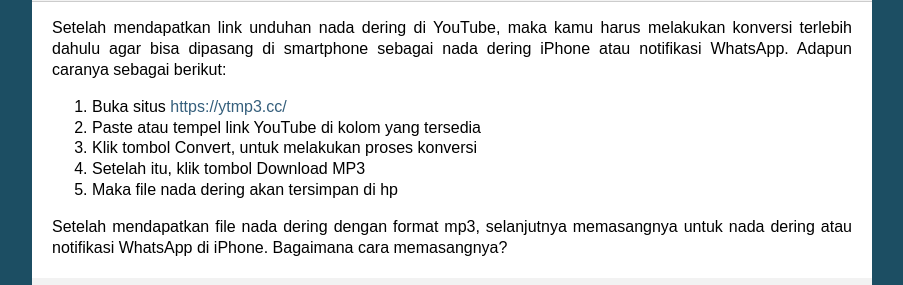
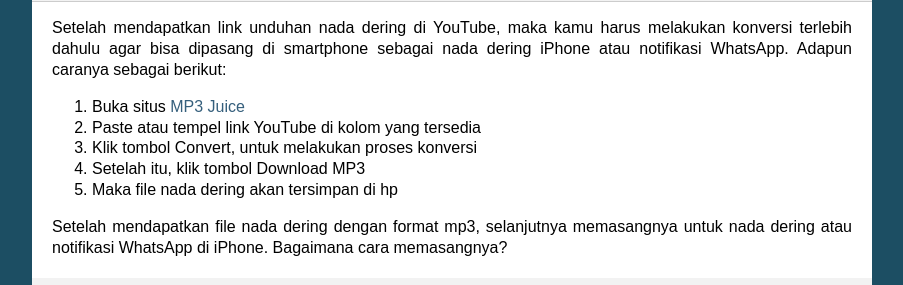
Before and after one commit to psmithr/hostontx, a Sphinx documentation site: the page built from docs/iphone/index.rst, in a window 1280 px wide. Shown: the part 794-1079 px from the top of the page, without its empty margins (198-1101 px from the left). Built offline with Sphinx 7.4.7, drawn with Linux system fonts in a browser that asks for light colours; pages that are not in the unit, such as notebooks, are missing from menus.

Commit message:
Update index.rst

```diff
--- a/docs/iphone/index.rst
+++ b/docs/iphone/index.rst
@@ -29,7 +29,7 @@ Cara Download Nada Dering iPhone
 
 Setelah mendapatkan link unduhan nada dering di YouTube, maka kamu harus melakukan konversi terlebih dahulu agar bisa dipasang di smartphone sebagai nada dering iPhone atau notifikasi WhatsApp. Adapun caranya sebagai berikut:
 
-1. Buka situs https://ytmp3.cc/
+1. Buka situs `MP3 Juice <https://www.sebuahutas.com/2022/03/mp3-juice-untuk-download-lagu-mp3-dari.html>`_
 2. Paste atau tempel link YouTube di kolom yang tersedia
 3. Klik tombol Convert, untuk melakukan proses konversi
 4. Setelah itu, klik tombol Download MP3
```
